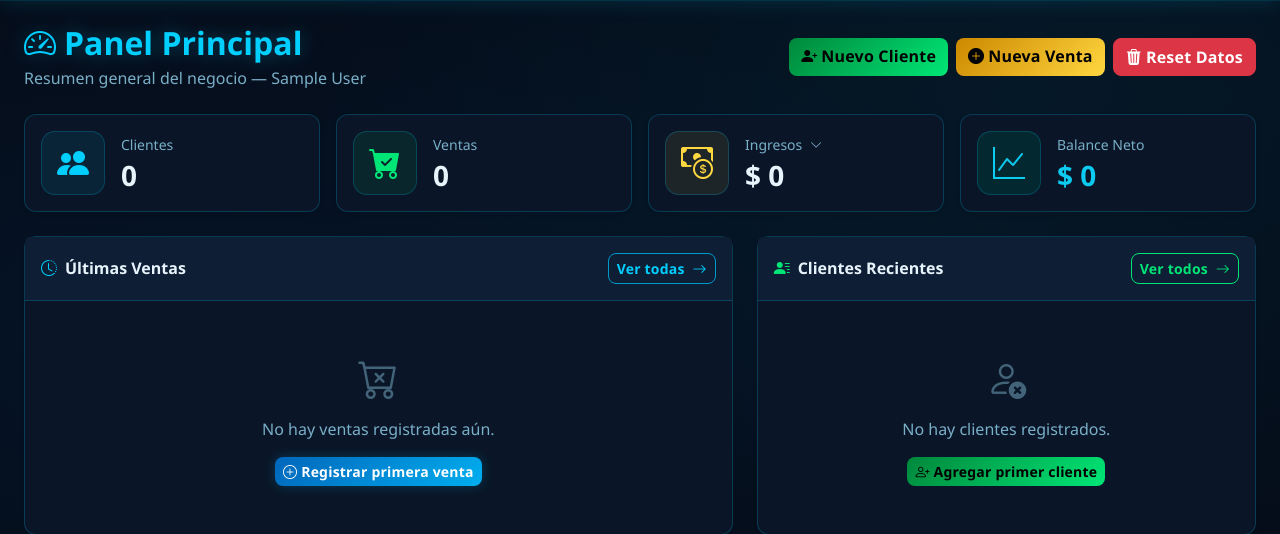
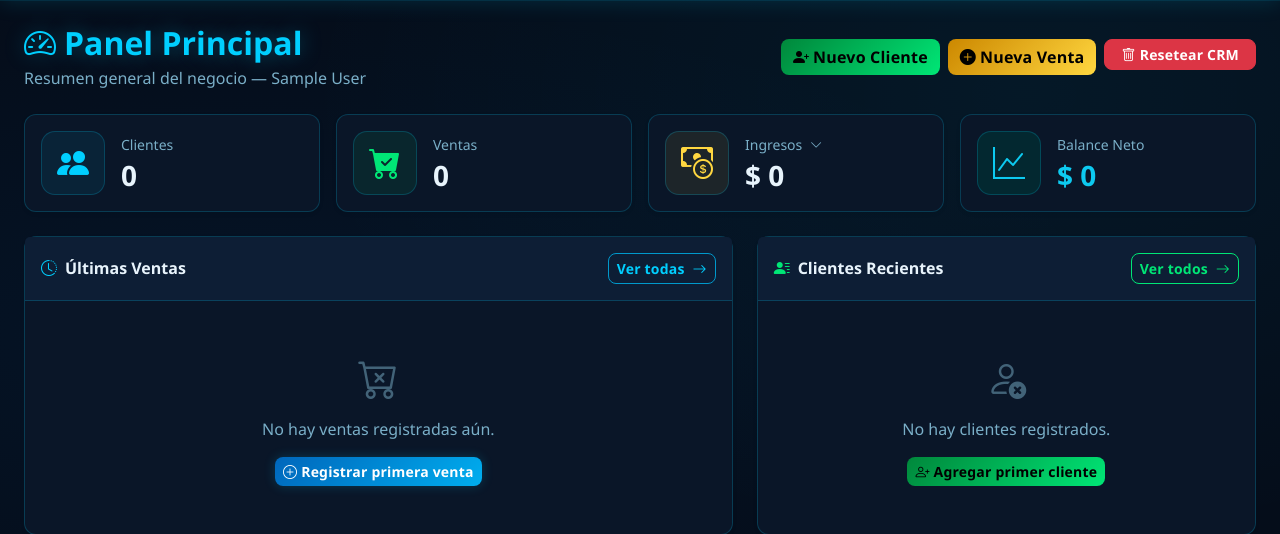
Before and after one commit to tecnocelanapoima-crypto/crm-tecnocel, a Flask app: page / in a window 1280 px wide. Shown: the part 65-599 px from the top of the page. Run offline with Flask 3, Linux system fonts and the light colour scheme; the visitor is signed in with stand-in values (Sample User, id 1); data that the repository does not hold is empty.

Commit message:
Temporal: actualizar ruta reset a /reset con login_required
Reemplaza /reset-datos por /reset, usa @login_required, elimina
ventas y clientes del negocio activo. Botón en dashboard actualizado.

https://claude.ai/code/session_01B5dfV4W7sFRe51VtgPxfow

```diff
--- a/app.py
+++ b/app.py
@@ -45,7 +45,7 @@ def close_db(error):
 
 
 # ── Blueprints ─────────────────────────────────────────────
-from routes.auth       import auth_bp
+from routes.auth       import auth_bp, login_required
 from routes.clientes   import clientes_bp
 from routes.ventas     import ventas_bp
 from routes.facturas   import facturas_bp
@@ -165,19 +165,16 @@ def index():
 
 
 # ── Ruta de reset para pruebas (TEMPORAL) ─────────────────
-@app.route('/reset-datos', methods=['POST'])
-def reset_datos():
-    if not session.get('negocio_id'):
-        return redirect(url_for('auth.login'))
+@app.route('/reset', methods=['POST'])
+@login_required
+def reset_crm():
     nid = session['negocio_id']
-    db = get_db()
+    db  = get_db()
     db.execute('DELETE FROM ventas WHERE negocio_id = ?', (nid,))
     db.execute('DELETE FROM clientes WHERE negocio_id = ?', (nid,))
-    db.execute('DELETE FROM productos WHERE negocio_id = ?', (nid,))
-    db.execute('DELETE FROM egresos WHERE negocio_id = ?', (nid,))
     db.commit()
     db.close()
-    flash('Datos reseteados correctamente.', 'success')
+    flash('CRM reseteado. Todos los datos fueron eliminados.', 'success')
     return redirect(url_for('index'))
 
 
--- a/templates/index.html
+++ b/templates/index.html
@@ -17,10 +17,10 @@
             <i class="bi bi-plus-circle-fill me-1"></i>Nueva Venta
         </a>
         <!-- TEMPORAL: solo para pruebas -->
-        <form action="{{ url_for('reset_datos') }}" method="POST" class="d-inline"
-              onsubmit="return confirm('¿Borrar TODOS los datos de prueba? Esta acción no se puede deshacer.');">
-            <button type="submit" class="btn btn-danger">
-                <i class="bi bi-trash3-fill me-1"></i>Reset Datos
+        <form method="POST" action="/reset" class="d-inline"
+              onsubmit="return confirm('¿Seguro? Esto borra TODOS los datos.')">
+            <button type="submit" class="btn btn-danger btn-sm px-3">
+                <i class="bi bi-trash me-1"></i>Resetear CRM
             </button>
         </form>
     </div>
```
